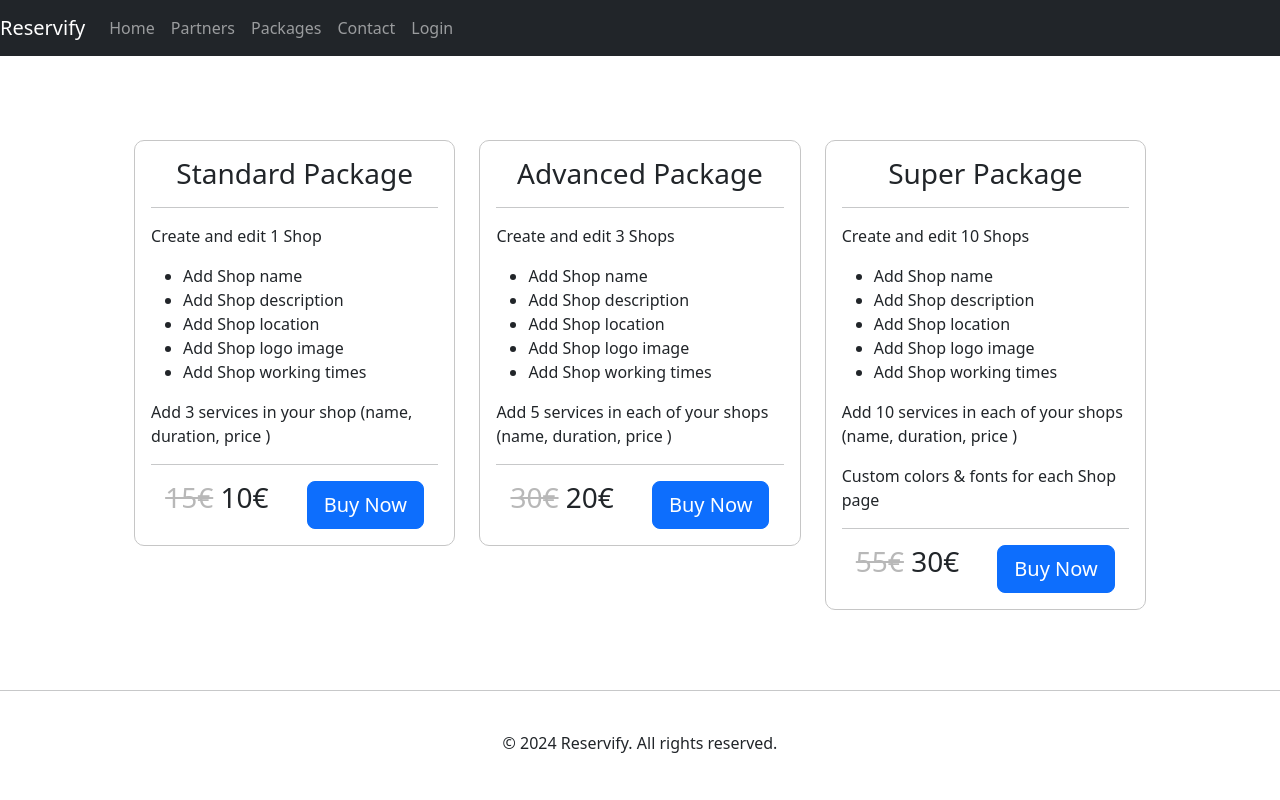
After one commit to l4den/TP_Project, a Django app: page /packages/ in a window 1280 px wide. The commit adds this page. Run offline with Django 4.2, Linux system fonts and the light colour scheme.

Commit message:
final commit

```diff
--- a/TP_Proekt_Rezervacii/urls.py
+++ b/TP_Proekt_Rezervacii/urls.py
@@ -27,4 +27,5 @@ urlpatterns = [
     path('accounts/', include('accounts.urls')),
     path('shops/', include('shops.urls')),
     path('appointments/', include('appointments.urls')),
+    path('packages/', views.packages_page, name='packages_page'),
 ] + static(settings.MEDIA_URL, document_root=settings.MEDIA_ROOT)
--- a/TP_Proekt_Rezervacii/views.py
+++ b/TP_Proekt_Rezervacii/views.py
@@ -7,3 +7,7 @@ def home_page(request):
 
 def contact_page(request):
     return render(request, 'contact.html')
+
+
+def packages_page(request):
+    return render(request, 'packages.html')
--- a/accounts/models.py
+++ b/accounts/models.py
@@ -1,4 +1,4 @@
-from django.contrib.auth.base_user import BaseUserManager, AbstractBaseUser
+from django.contrib.auth.models import BaseUserManager, AbstractBaseUser, PermissionsMixin
 from django.db import models
 
 
@@ -37,7 +37,7 @@ class MyAccountManager(BaseUserManager):
         return user
 
 
-class Account(AbstractBaseUser):
+class Account(AbstractBaseUser, PermissionsMixin):
     username = models.CharField(max_length=100, unique=True)
     email = models.EmailField(max_length=255, unique=True)
 
--- a/shops/models.py
+++ b/shops/models.py
@@ -7,7 +7,7 @@ class Shop(models.Model):
     description = models.TextField(max_length=250, blank=True, default='')
     location = models.CharField(max_length=150, blank=False, default='')
     location_link = models.CharField(max_length=150, blank=False, default='',
-                                     help_text='Link od Google Maps od vasata adresa')
+                                     help_text='Google Maps link')
     logo = models.ImageField(upload_to='shop_logos', default='default.jpg', blank=True)
     owner = models.ForeignKey(Account, on_delete=models.CASCADE)
 
--- a/templates/includes/navbar.html
+++ b/templates/includes/navbar.html
@@ -11,6 +11,9 @@
             </li>
             <li class="nav-item">
                 <a class="nav-link" href="{% url 'shops_page' %}">Partners</a>
+            </li>
+            <li class="nav-item">
+                <a class="nav-link" href="{% url 'packages_page' %}">Packages</a>
             </li>
             <li class="nav-item">
                 <a class="nav-link" href="{% url 'contact_page' %}">Contact</a>
--- /dev/null
+++ b/templates/packages.html
@@ -0,0 +1,85 @@
+{% extends 'base.html' %}
+{% load static %}
+<!-- Navbar -->
+
+{% block content %}
+    <section class="container" style="padding: 5%">
+        <div class="row">
+            <div class="col-lg-4 col-md-12 col-xs-12">
+                <div style="border: #c6c6c6 solid 1px; border-radius: 10px; padding: 5%; margin-top: 20px">
+                    <h3 style="text-align: center">Standard Package</h3>
+                    <hr>
+                    <p>Create and edit 1 Shop</p>
+                    <ul>
+                        <li>Add Shop name</li>
+                        <li>Add Shop description</li>
+                        <li>Add Shop location</li>
+                        <li>Add Shop logo image</li>
+                        <li>Add Shop working times</li>
+                    </ul>
+                    <p>Add 3 services in your shop (name, duration, price )</p>
+                    <hr>
+                    <div class="row">
+                        <div class="col-lg-6 col-md-6 col-xs-6">
+                            <h3 style="text-align: center"><del style="font-weight: normal; color: #b8b8b8">15€</del> 10€</h3>
+                        </div>
+                        <div class="col-lg-6 col-md-6 col-xs-6">
+                            <button class="btn btn-primary btn-block btn-lg">Buy Now</button>
+                        </div>
+                    </div>
+                </div>
+            </div>
+            <div class="col-lg-4 col-md-12 col-xs-12">
+                <div style="border: #c6c6c6 solid 1px; border-radius: 10px; padding: 5%; margin-top: 20px">
+                    <h3 style="text-align: center">Advanced Package</h3>
+                    <hr>
+                    <p>Create and edit 3 Shops</p>
+                    <ul>
+                        <li>Add Shop name</li>
+                        <li>Add Shop description</li>
+                        <li>Add Shop location</li>
+                        <li>Add Shop logo image</li>
+                        <li>Add Shop working times</li>
+                    </ul>
+                    <p>Add 5 services in each of your shops (name, duration, price )</p>
+                    <hr>
+                    <div class="row">
+                        <div class="col-lg-6 col-md-6 col-xs-6">
+                            <h3 style="text-align: center"><del style="font-weight: normal; color: #b8b8b8">30€</del> 20€</h3>
+                        </div>
+                        <div class="col-lg-6 col-md-6 col-xs-6">
+                            <button class="btn btn-primary btn-block btn-lg">Buy Now</button>
+                        </div>
+                    </div>
+                </div>
+            </div>
+            <div class="col-lg-4 col-md-12 col-xs-12">
+                <div style="border: #c6c6c6 solid 1px; border-radius: 10px; padding: 5%; margin-top: 20px">
+                    <h3 style="text-align: center">Super Package</h3>
+                    <hr>
+                    <p>Create and edit 10 Shops</p>
+                    <ul>
+                        <li>Add Shop name</li>
+                        <li>Add Shop description</li>
+                        <li>Add Shop location</li>
+                        <li>Add Shop logo image</li>
+                        <li>Add Shop working times</li>
+                    </ul>
+                    <p>Add 10 services in each of your shops (name, duration, price )</p>
+                    <p>Custom colors & fonts for each Shop page</p>
+                    <hr>
+                    <div class="row">
+                        <div class="col-lg-6 col-md-6 col-xs-6">
+                            <h3 style="text-align: center"><del style="font-weight: normal; color: #b8b8b8">55€</del> 30€</h3>
+                        </div>
+                        <div class="col-lg-6 col-md-6 col-xs-6">
+                            <button class="btn btn-primary btn-block btn-lg">Buy Now</button>
+                        </div>
+                    </div>
+                </div>
+            </div>
+        </div>
+    </section>
+    <hr>
+
+{% endblock content %}
--- a/templates/shops/shop_details.html
+++ b/templates/shops/shop_details.html
@@ -19,7 +19,7 @@
                 <small>Address: </small>{{ shop.location }}
             </p>
             <p>
-                📌<a href="{{ shop.location_link }}">{{ shop.location_link }}</a>
+                📌<a href="{{ shop.location_link }}">{{ shop.location_link|truncatechars:64 }}</a>
             </p>
         <hr>
         <!-- Services with Prices -->
```
Also changed, not shown: TP_Proekt_Rezervacii/settings.py (+10 -0 lines), accounts/admin.py (+25 -0 lines), appointments/admin.py (+9 -1 lines), shops/admin.py (+7 -0 lines), accounts/migrations/0002_account_groups_account_is_superuser_and_more.py (added), appointments/migrations/0007_alter_appointment_date.py (added), db.sqlite3, media/shop_logos/barber_shop_img.jpg (added), media/shop_logos/barber_shop_img_Phwzxze.jpg (added), media/shop_logos/jap_dragon_koi_jing_jang.jpg (added), media/shop_logos/parkpal_logo_UIrxtAG.jpg (added).
